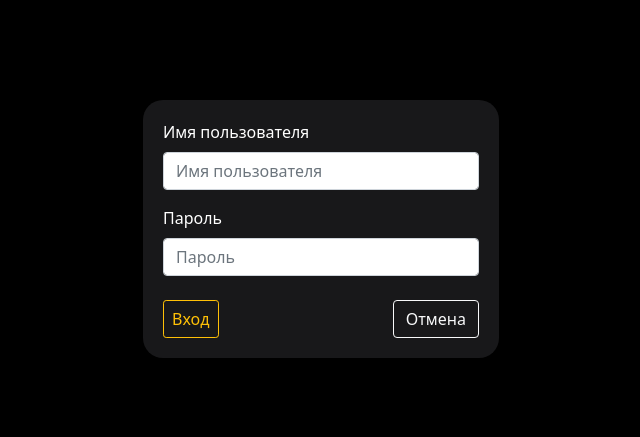
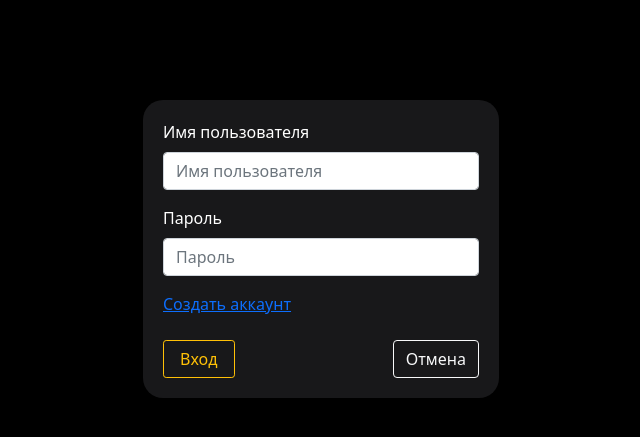
Before and after one commit to mikhail-sakulin/django-studyoverflow, a Django app: page /users/login/ in a window 1280 px wide. Shown: the top 437 px of the page, without its empty margins (319-959 px from the left). Run offline with Django 5.2, Linux system fonts and the light colour scheme; parts of the project's set-up code (start-up, migrations or seed data) failed here and were passed over.

Commit message:
style(users): change styles for login.html

```diff
--- /dev/null
+++ b/studyoverflow/users/static/users/css/login.css
@@ -0,0 +1,4 @@
+.create-account-link {
+  color: cornflowerblue;
+  text-decoration: none;
+}
--- a/studyoverflow/users/templates/users/login.html
+++ b/studyoverflow/users/templates/users/login.html
@@ -5,6 +5,12 @@
 {% block title %}
   <title>Авторизация</title>
 {% endblock %}
+
+
+{% block extra_css %}
+  <link type="text/css" rel="stylesheet" href="{% static 'users/css/login.css' %}">
+{% endblock %}
+
 
 {% block form %}
 
@@ -53,16 +59,18 @@
         {% endfor %}
       </div>
 
+      <!-- Ссылка создать аккаунт под ошибками -->
+      <div class="mb-3">
+        <a href="{% url 'users:register' %}" class="create-account-link">
+          Создать аккаунт
+        </a>
+      </div>
+
       <div class="d-flex justify-content-between mb-0 mt-4">
-        <button type="submit" class="btn btn-outline-warning btn-sm btn-form-submit fs-6">
+        <button type="submit" class="btn btn-outline-warning btn-sm btn-form-submit fs-6 px-3">
           Вход
         </button>
-        <a href="
-             {% if next %}
-              {{ next }}
-             {% else %}
-              {% url 'home' %}
-             {% endif %}"
+        <a href="{% url 'home' %}"
            class="btn btn-outline-light">
           Отмена
         </a>
```
